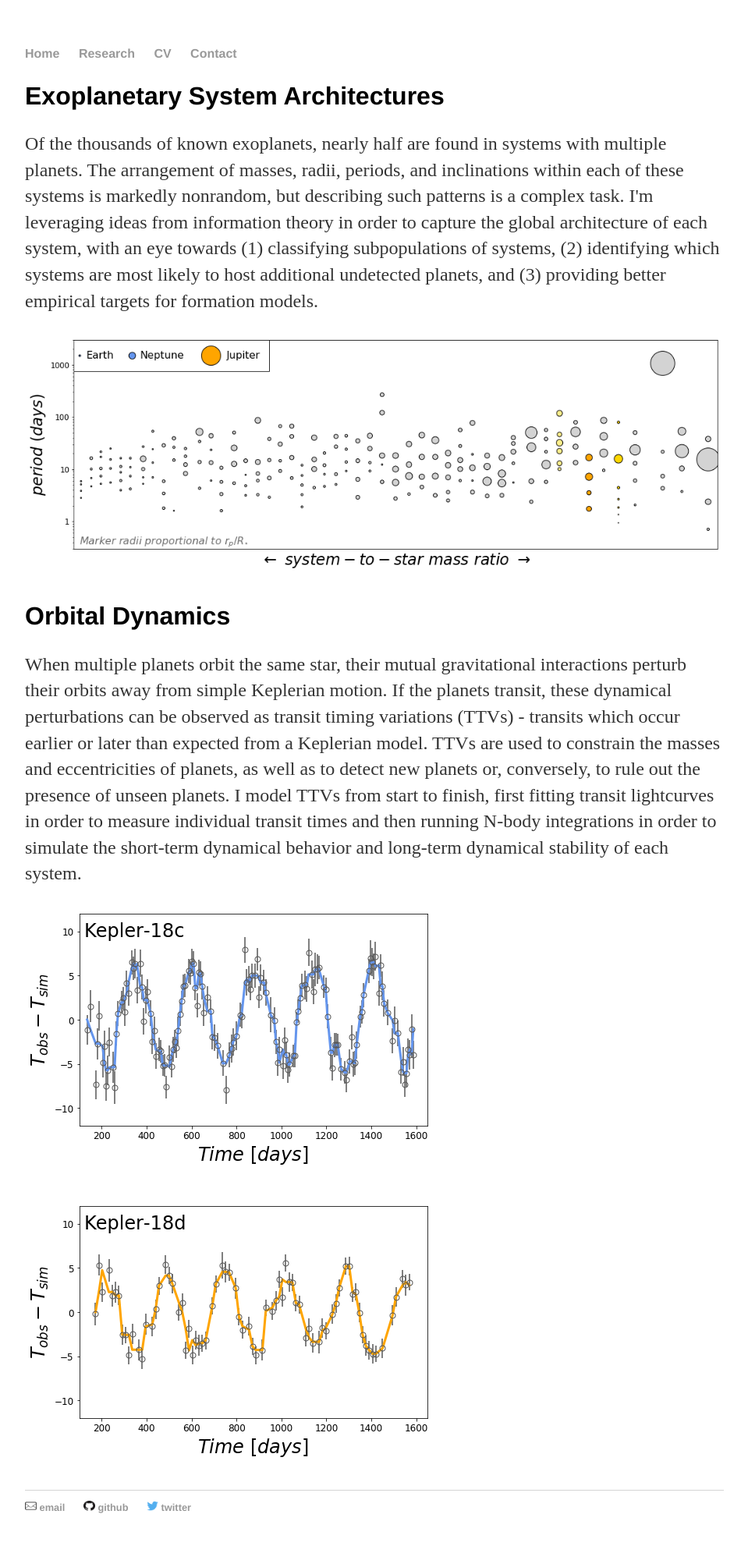
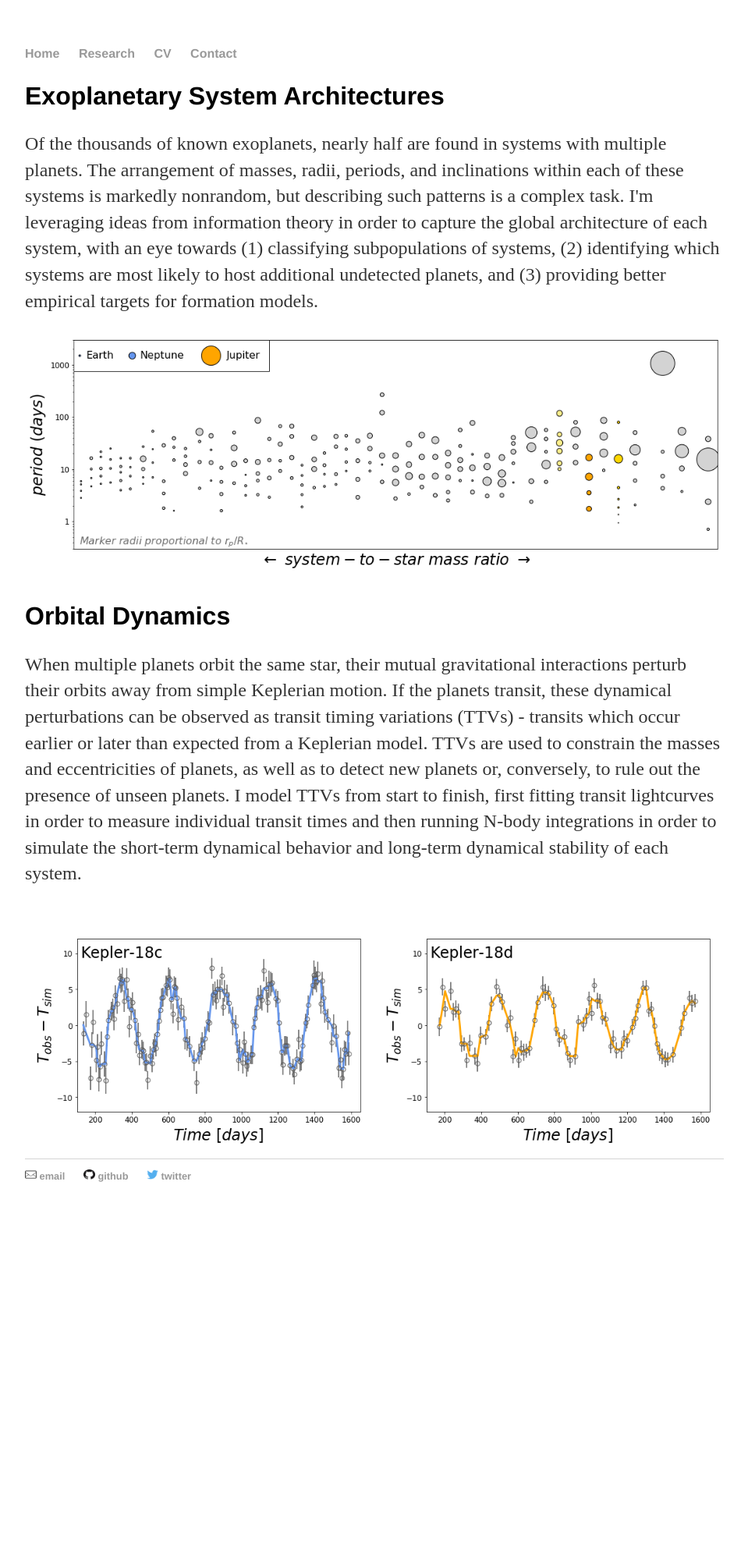
Before and after one commit to gjgilbert/gjgilbert.github.io, a Jekyll site: the page built from research/index.html, in a window 1280 px wide. Shown: the whole page at 78% size, without its empty margins (160-1119 px from the left). Built offline with Jekyll 4.4.1, drawn with Linux system fonts in a browser that asks for light colours; after the commit the page ends 1576 px from its top, so only the background shows below that.

Commit message:
Update index.html

```diff
--- a/research/index.html
+++ b/research/index.html
@@ -2,6 +2,37 @@
 layout: default
 title: Greg Gilbert - Research
 ---
+<head>
+<meta name="viewport" content="width=device-width, initial-scale=1">
+<style>
+* {
+  box-sizing: border-box;
+}
+
+/* Create two equal columns that floats next to each other */
+.column {
+  float: left;
+  width: 50%;
+  padding: 10px;
+  height: 300px; /* Should be removed. Only for demonstration */
+}
+
+/* Clear floats after the columns */
+.row:after {
+  content: "";
+  display: table;
+  clear: both;
+}
+
+/* Responsive layout - makes the two columns stack on top of each other instead of next to each other */
+@media screen and (max-width: 600px) {
+  .column {
+    width: 100%;
+  }
+}
+</style>
+</head>
+
 
 <div class="blurb">
 	<h2>Exoplanetary System Architectures</h2>
@@ -10,7 +41,16 @@ title: Greg Gilbert - Research
 
 	<h2>Orbital Dynamics</h2>
 	<p>When multiple planets orbit the same star, their mutual gravitational interactions perturb their orbits away from simple Keplerian motion. If the planets transit, these dynamical perturbations can be observed as transit timing variations (TTVs) - transits which occur earlier or later than expected from a Keplerian model. TTVs are used to constrain the masses and eccentricities of planets, as well as to detect new planets or, conversely, to rule out the presence of unseen planets. I model TTVs from start to finish, first fitting transit lightcurves in order to measure individual transit times and then running N-body integrations in order to simulate the short-term dynamical behavior and long-term dynamical stability of each system.</p>
-	<p><img src="/images/K18c-ttv.png" style="max-width:100%;height:auto;"></p>
-	<p><img src="/images/K18d-ttv.png" style="max-width:100%;height:auto;"></p>
+
+	<div class="row">
+	  <div class="column">
+	    <p><img src="/images/K18c-ttv.png" style="max-width:100%;height:auto;"></p>
+	  </div>
+	  <div class="column">
+	    <p><img src="/images/K18d-ttv.png" style="max-width:100%;height:auto;"></p>
+	  </div>
+	</div>
+	<p></p>
+	<p></p>
 
 </div><!-- /.blurb -->
```
